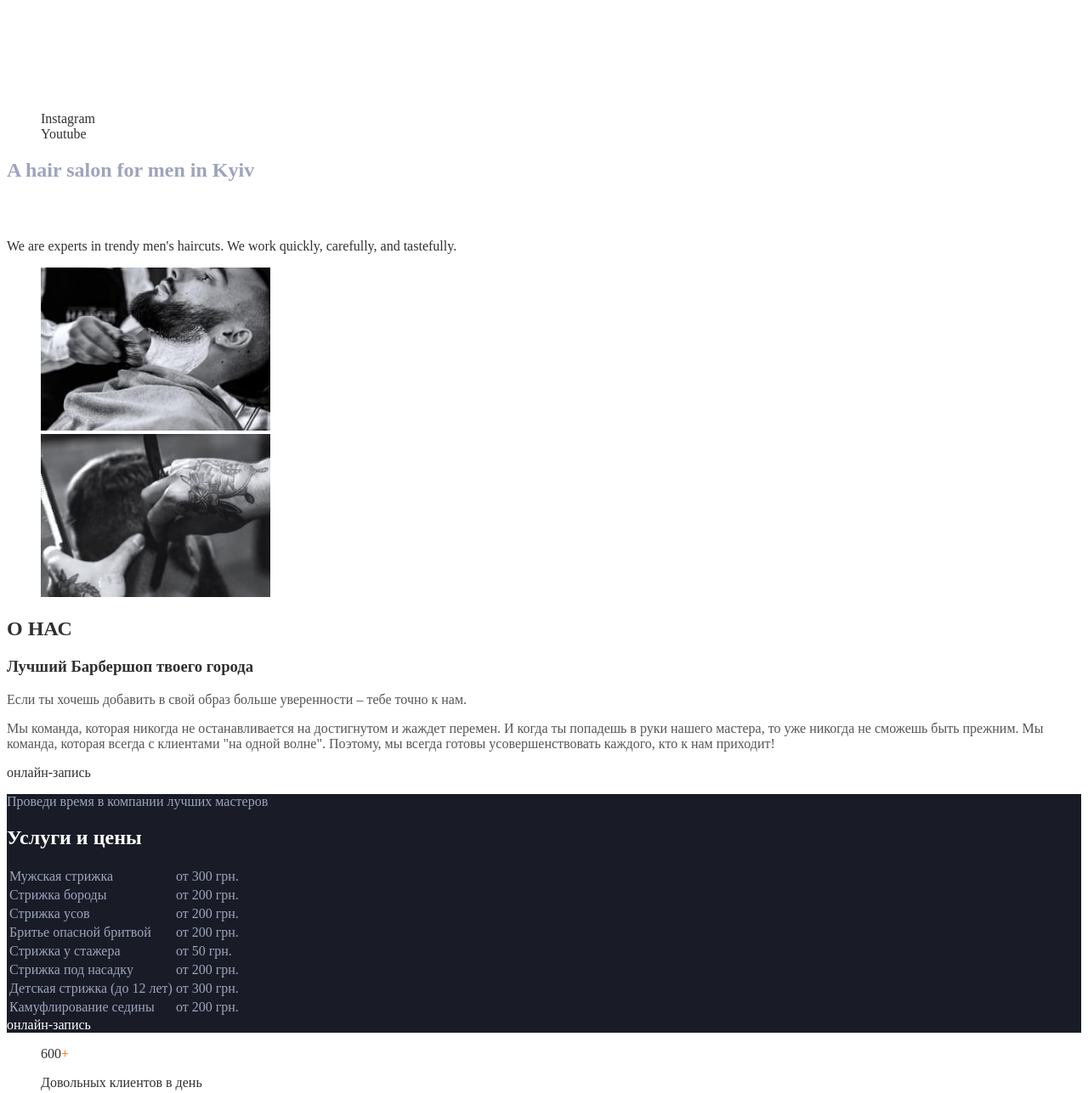
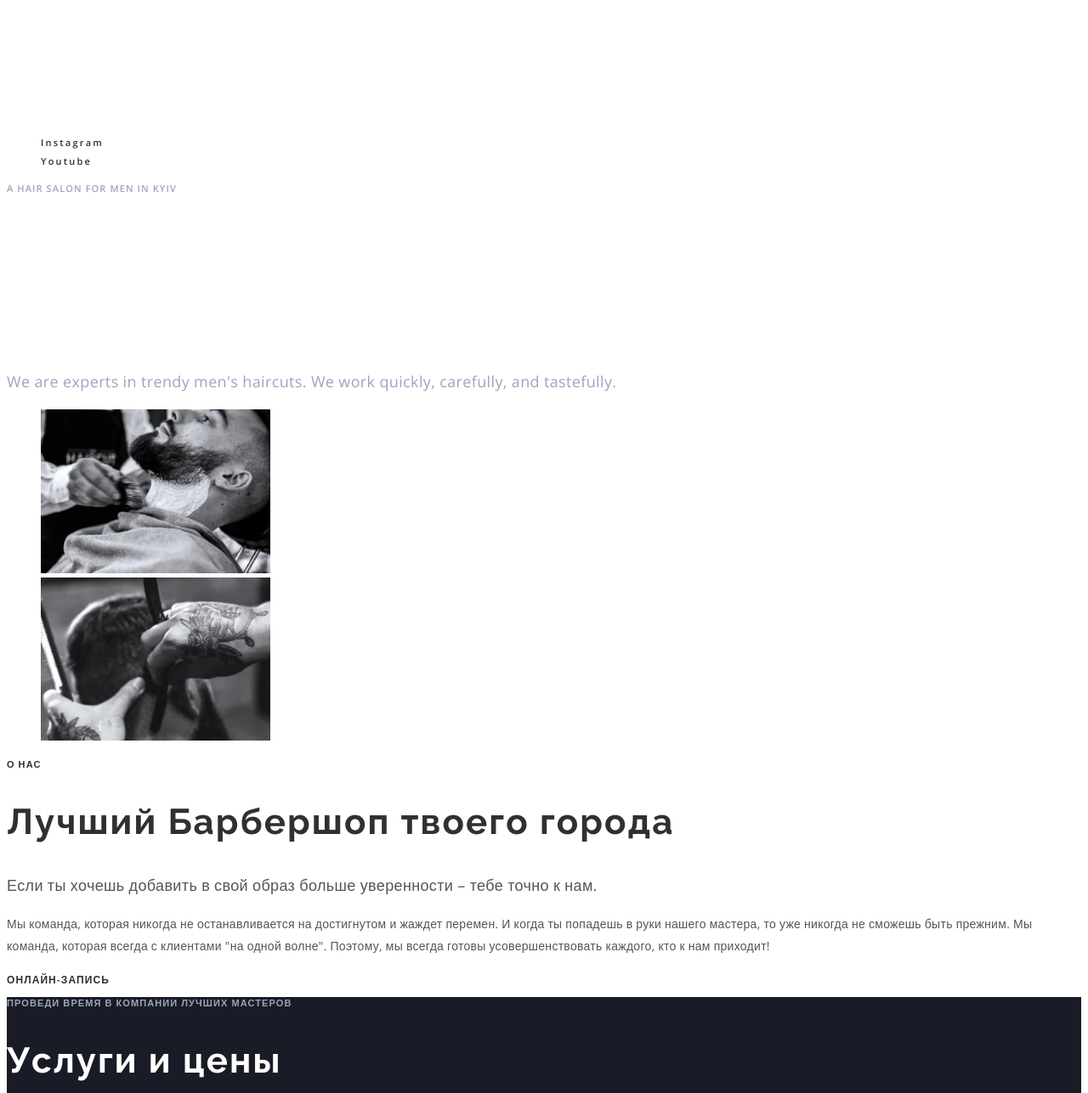
Before and after one commit to Ihor224/barbershop-22, a plain HTML site: page index.html in a window 1280 px wide. Shown: the part 33-1320 px from the top of the page at 85% size. Drawn offline with nearby package versions, Linux system fonts and the light colour scheme.

Commit message:
Добавил шрифт и стили

```diff
--- a/css/style.css
+++ b/css/style.css
@@ -11,6 +11,13 @@
 body {
   background-color: var(--white-color);
   color: var(--main-text-color);
+
+  font-family: Open Sans, sans-serif;
+}
+
+h1,
+h2 {
+  font-family: Raleway, sans-serif;
 }
 
 ul {
@@ -25,6 +32,11 @@ a {
 
 .site-nav .link {
   color: var(--white-color);
+
+  font-weight: 600;
+  font-size: 12px;
+  line-height: 1.33;
+  letter-spacing: 0.1em;
 }
 
 .site-nav .link:hover,
@@ -34,6 +46,12 @@ a {
 
 .auth-nav .link {
   color: var(--white-color);
+
+  font-weight: 600;
+  font-size: 12px;
+  line-height: 1.33;
+  letter-spacing: 0.1em;
+  text-transform: uppercase;
 }
 
 .auth-nav .link:hover,
@@ -43,6 +61,11 @@ a {
 
 .social-links .link {
   color: var(--main-text-color);
+
+  font-weight: 600;
+  font-size: 11px;
+  line-height: 1.36;
+  letter-spacing: 0.2em;
 }
 
 .social-links .link:hover,
@@ -54,6 +77,12 @@ a {
 
 .button {
   background-color: transparent;
+
+  font-weight: 600;
+  font-size: 12px;
+  line-height: 1.33;
+  letter-spacing: 0.09em;
+  text-transform: uppercase;
 }
 
 .button.prymery {
@@ -74,23 +103,62 @@ a {
 
 .hero-subtitle {
   color: var(--grey-text-color);
+
+  font-weight: 600;
+  font-size: 11px;
+  line-height: 1.36;
+  letter-spacing: 0.1em;
+  text-transform: uppercase;
 }
 
 .hero-title {
   color: var(--white-color);
+
+  font-weight: 700;
+  font-size: 72px;
+  line-height: 1.18;
+  letter-spacing: 0.05em;
 }
 
-.her-text {
+.hero-text {
   color: var(--grey-text-color);
+
+  font-size: 18px;
+  line-height: 1.67;
+  letter-spacing: 0.02em;
 }
 
 /* Section */
 
+.section-subtitle {
+  font-weight: 600;
+  font-size: 11px;
+  line-height: 1.36;
+  letter-spacing: 0.1em;
+  text-transform: uppercase;
+}
+
+.section-title {
+  font-weight: 700;
+  font-size: 42px;
+  line-height: 1.17;
+  letter-spacing: 0.05em;
+}
+
 .section-text {
   color: var(--secondary-text-color);
+
+  font-size: 18px;
+  line-height: 1.67;
+  letter-spacing: 0.02em;
 }
 
 /* About */
+
+.section-text.about {
+  font-size: 14px;
+  line-height: 1.86;
+}
 
 /* Price */
 
@@ -98,7 +166,7 @@ a {
   background-color: var(--dark-bcg-color);
 }
 
-.section-text.invers {
+.section-subtitle.grey {
   color: var(--grey-text-color);
 }
 
@@ -106,14 +174,31 @@ a {
   color: var(--white-color);
 }
 
-td {
+table {
   color: var(--grey-text-color);
 }
 
 /* Features */
 
+.features-list .amount {
+  font-weight: 700;
+  font-size: 42px;
+  line-height: 1.36;
+  letter-spacing: 0.05em;
+}
+
 .features-list .plus {
   color: var(--accent);
+
+  font-weight: 600;
+  font-size: 16px;
+  line-height: 1.37;
+}
+
+.features-list .text {
+  font-weight: 600;
+  font-size: 11px;
+  line-height: 1.36;
 }
 
 /* Team */
@@ -122,8 +207,18 @@ td {
   background-color: var(--grey-bcg-color);
 }
 
+.card .card-title {
+  font-size: 18px;
+  line-height: 1.39;
+  letter-spacing: 0.02em;
+}
+
 .card .card-text {
   color: var(--accent);
+
+  font-size: 14px;
+  line-height: 1.36;
+  letter-spacing: 0.02em;
 }
 
 /* Gallery */
@@ -141,17 +236,38 @@ td {
   background-color: var(--dark-bcg-color);
 }
 
+.contacts .text {
+  font-style: normal;
+  font-size: 18px;
+  line-height: 1.67;
+  letter-spacing: 0.02em;
+}
+
 .tel,
 .mail {
   color: var(--grey-text-color);
+
+  font-style: normal;
+  font-size: 18px;
+  line-height: 1.67;
+  letter-spacing: 0.02em;
 }
 
 .mail {
   text-decoration: underline;
 }
 
+.section-subtitle.white {
+  color: var(--white-color);
+}
+
 /* Footer */
 
 footer p {
   color: var(--grey-text-color);
+
+  font-weight: 600;
+  font-size: 11px;
+  line-height: 1.36;
+  letter-spacing: 0.2em;
 }
--- a/index.html
+++ b/index.html
@@ -5,6 +5,10 @@
     <meta http-equiv="X-UA-Compatible" content="IE=edge" />
     <meta name="viewport" content="width=device-width, initial-scale=1.0" />
     <title>Barbershop</title>
+    <link
+      href="https://fonts.googleapis.com/css2?family=Open+Sans:wght@400;600;700&family=Raleway:wght@700&display=swap"
+      rel="stylesheet"
+    />
     <link rel="stylesheet" href="./css/style.css" />
   </head>
   <body>
@@ -33,7 +37,7 @@
 
     <main>
       <section class="hero">
-        <h2 class="hero-subtitle">A hair salon for men in Kyiv</h2>
+        <p class="hero-subtitle">A hair salon for men in Kyiv</p>
 
         <h1 class="hero-title">BarberShop</h1>
 
@@ -43,7 +47,7 @@
         </p>
       </section>
 
-      <section class="section">
+      <section id="about" class="section">
         <ul>
           <li>
             <img src="./image/about-image-2.jpg" alt="shaving" width="270" />
@@ -53,16 +57,16 @@
           </li>
         </ul>
 
-        <h2 id="about" class="section-title">О НАС</h2>
+        <p class="section-subtitle">О НАС</p>
 
-        <h3 class="section-subtitle">Лучший Барбершоп твоего города</h3>
+        <h2 class="section-title">Лучший Барбершоп твоего города</h2>
 
         <p class="section-text">
           Если ты хочешь добавить в свой образ больше уверенности – тебе точно к
           нам.
         </p>
 
-        <p class="section-text">
+        <p class="section-text about">
           Мы команда, которая никогда не останавливается на достигнутом и жаждет
           перемен. И когда ты попадешь в руки нашего мастера, то уже никогда не
           сможешь быть прежним. Мы команда, которая всегда с клиентами "на одной
@@ -73,12 +77,12 @@
         <a href="#online-entry" class="button secondary">онлайн-запись</a>
       </section>
 
-      <section class="section price">
-        <p class="section-text invers">
+      <section id="price" class="section price">
+        <p class="section-subtitle grey">
           Проведи время в компании лучших мастеров
         </p>
 
-        <h2 id="price" class="section-title white">Услуги и цены</h2>
+        <h2 class="section-title white">Услуги и цены</h2>
 
         <table>
           <tr>
@@ -155,10 +159,10 @@
         </p>
       </section>
 
-      <section class="section masters">
+      <section id="masters" class="section masters">
         <p class="section-subtitle">для настоящих ценителей атмосферы</p>
 
-        <h2 id="masters" class="section-title">Наши мастера</h2>
+        <h2 class="section-title">Наши мастера</h2>
 
         <ul class="masters-list">
           <li class="card">
@@ -202,7 +206,7 @@
           На латинском языке “барба” означает “борода”
         </p>
 
-        <h2 class="section-title">Галерея</h2>
+        <h2>Галерея</h2>
 
         <ul>
           <li>
@@ -220,17 +224,17 @@
         </ul>
       </section>
 
-      <section class="section entry">
-        <h2 id="online-entry" class="section-title white">Онлайн-запись</h2>
+      <section id="online-entry" class="section entry">
+        <h2 class="section-title white">Онлайн-запись</h2>
 
         <button type="button" class="button prymery">онлайн-запись</button>
       </section>
 
-      <section class="section contacts">
-        <h2 id="contacts" class="section-title white">Контакты</h2>
+      <section id="contacts" class="section contacts">
+        <h2 class="section-title white">Контакты</h2>
 
         <address>
-          <p>
+          <p class="text">
             ул. Васильковая, 7А<br />
             Киев, 08132
           </p>
```
